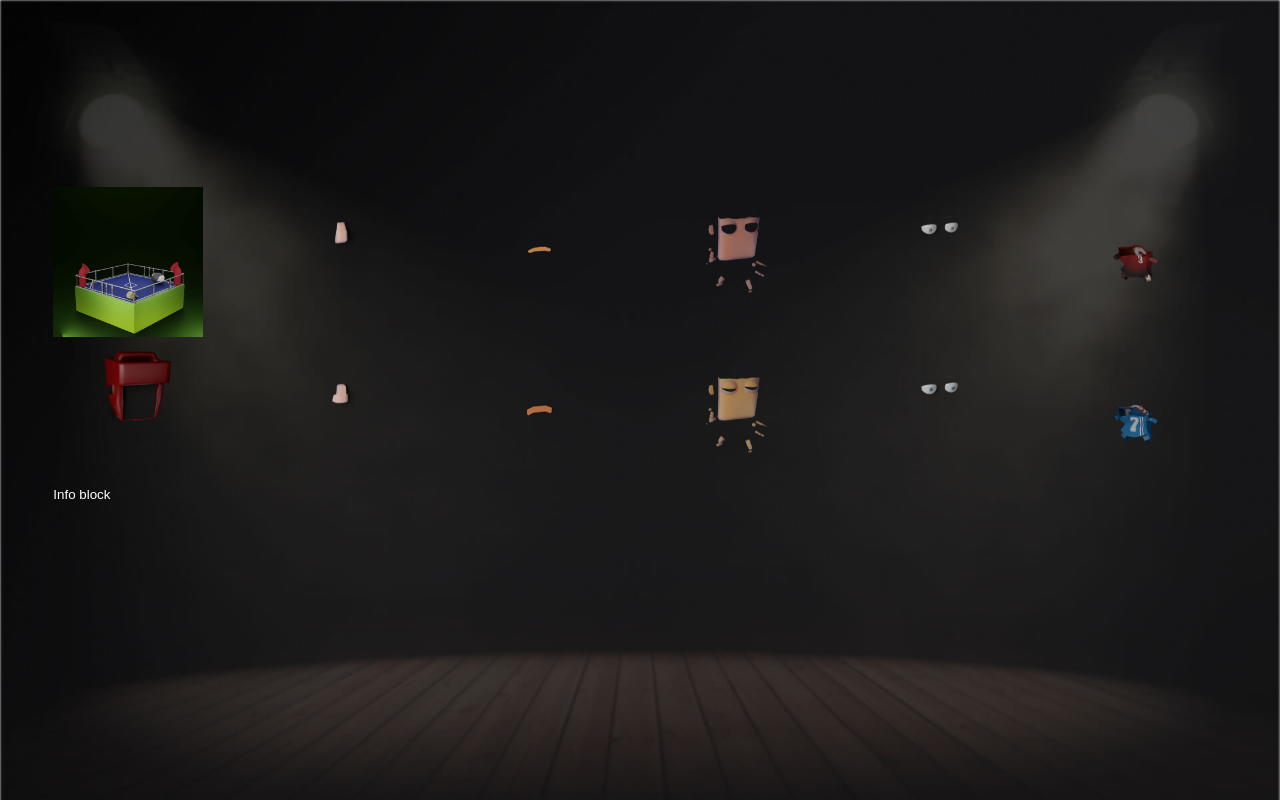
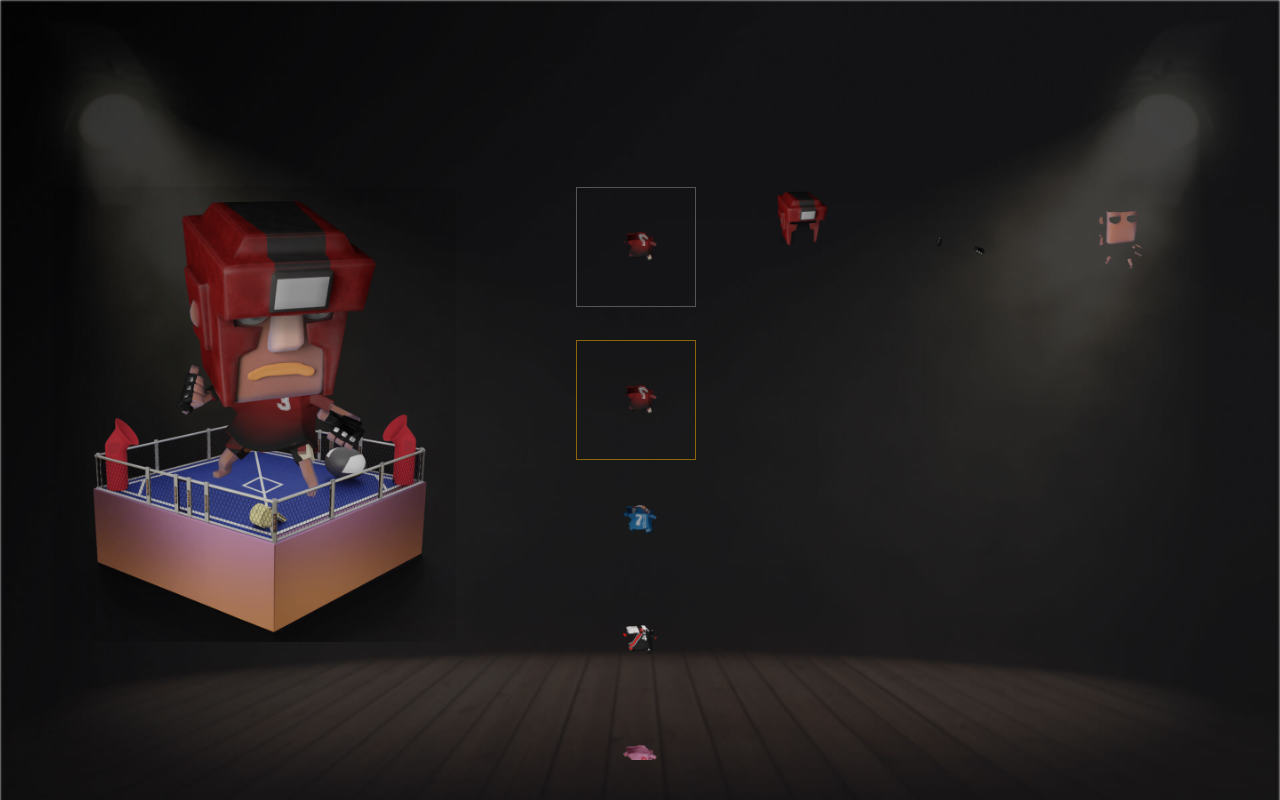
Before and after one commit to DevMinrat/romb-fitting-room, a React (Create React App) app: page / in a window 1280 px wide. Built offline with nearby package versions, Linux system fonts and the light colour scheme.

Commit message:
change sliders functional

```diff
--- a/public/data/items.json
+++ b/public/data/items.json
@@ -1,7 +1,65 @@
 [
   {
     "parentId": "1",
+    "parentName": "forms",
+    "zIndex": "5",
+    "items": [
+      {
+        "id": "1",
+        "name": "Форма 1",
+        "descr": "Full coverage face protection, multi-layered technology foam composition, open top and mesh ear coverings vent heat to keep cool.",
+        "imgUrl": "images/forms/Form_0001.png",
+        "characters": {
+          "speed": "+2%",
+          "strength": "+1%"
+        }
+      },
+      {
+        "id": "2",
+        "name": "Форма 2",
+        "descr": "Full coverage face protection, multi-layered technology foam composition, open top and mesh ear coverings vent heat to keep cool.",
+        "imgUrl": "images/forms/Form_0002.png",
+        "characters": {
+          "accuracy": "+3%",
+          "power": "+1%"
+        }
+      },
+      {
+        "id": "3",
+        "name": "Форма 3",
+        "descr": "Full coverage face protection, multi-layered technology foam composition, open top and mesh ear coverings vent heat to keep cool.",
+        "imgUrl": "images/forms/Form_0003.png",
+        "characters": {
+          "health": "+5%",
+          "power": "+1%",
+          "speed": "-2%"
+        }
+      },
+      {
+        "id": "4",
+        "name": "Форма 4",
+        "descr": "Full coverage face protection, multi-layered technology foam composition, open top and mesh ear coverings vent heat to keep cool.",
+        "imgUrl": "images/forms/Form_0004.png",
+        "characters": {
+          "health": "+1%"
+        }
+      },
+      {
+        "id": "5",
+        "name": "Форма 5",
+        "descr": "Full coverage face protection, multi-layered technology foam composition, open top and mesh ear coverings vent heat to keep cool.",
+        "imgUrl": "images/forms/Form_0005.png",
+        "characters": {
+          "health": "+3%",
+          "speed": "-2%"
+        }
+      }
+    ]
+  },
+  {
+    "parentId": "2",
     "parentName": "helmets",
+    "zIndex": "10",
     "items": [
       {
         "id": "1",
@@ -56,8 +114,107 @@
     ]
   },
   {
-    "parentId": "2",
+    "parentId": "3",
+    "parentName": "gloves",
+    "zIndex": "4",
+    "items": [
+      {
+        "id": "1",
+        "name": "Перчатки 1",
+        "descr": "Full coverage face protection, multi-layered technology foam composition, open top and mesh ear coverings vent heat to keep cool.",
+        "imgUrl": "images/gloves/gloves_0001.png",
+        "characters": {
+          "speed": "+2%",
+          "strength": "+1%"
+        }
+      },
+      {
+        "id": "2",
+        "name": "Перчатки 2",
+        "descr": "Full coverage face protection, multi-layered technology foam composition, open top and mesh ear coverings vent heat to keep cool.",
+        "imgUrl": "images/gloves/gloves_0002.png",
+        "characters": {
+          "accuracy": "+3%",
+          "power": "+1%"
+        }
+      },
+      {
+        "id": "3",
+        "name": "Перчатки 3",
+        "descr": "Full coverage face protection, multi-layered technology foam composition, open top and mesh ear coverings vent heat to keep cool.",
+        "imgUrl": "images/gloves/gloves_0003.png",
+        "characters": {
+          "health": "+5%",
+          "power": "+1%",
+          "speed": "-2%"
+        }
+      },
+      {
+        "id": "4",
+        "name": "Перчатки 4",
+        "descr": "Full coverage face protection, multi-layered technology foam composition, open top and mesh ear coverings vent heat to keep cool.",
+        "imgUrl": "images/gloves/gloves_0004.png",
+        "characters": {
+          "health": "+1%"
+        }
+      }
+    ]
+  },
+  {
+    "parentId": "4",
+    "parentName": "bodies",
+    "zIndex": "7",
+    "items": [
+      {
+        "id": "1",
+        "name": "Тело 1",
+        "descr": "Full coverage face protection, multi-layered technology foam composition, open top and mesh ear coverings vent heat to keep cool.",
+        "imgUrl": "images/bodies/Body_0001.png",
+        "race": "hybrid",
+        "characters": {
+          "speed": "+2%",
+          "strength": "+1%"
+        }
+      },
+      {
+        "id": "2",
+        "name": "Тело 2",
+        "descr": "Full coverage face protection, multi-layered technology foam composition, open top and mesh ear coverings vent heat to keep cool.",
+        "imgUrl": "images/bodies/Body_0002.png",
+        "race": "mongoloid",
+        "characters": {
+          "accuracy": "+3%",
+          "power": "+1%"
+        }
+      },
+      {
+        "id": "3",
+        "name": "Тело 3",
+        "descr": "Full coverage face protection, multi-layered technology foam composition, open top and mesh ear coverings vent heat to keep cool.",
+        "imgUrl": "images/bodies/Body_0003.png",
+        "race": "negroid",
+        "characters": {
+          "health": "+5%",
+          "power": "+1%",
+          "speed": "-2%"
+        }
+      },
+      {
+        "id": "4",
+        "name": "Тело 4",
+        "descr": "Full coverage face protection, multi-layered technology foam composition, open top and mesh ear coverings vent heat to keep cool.",
+        "imgUrl": "images/bodies/Body_0004.png",
+        "race": "caucasoid",
+        "characters": {
+          "health": "+1%"
+        }
+      }
+    ]
+  },
+  {
+    "parentId": "5",
     "parentName": "noses",
+    "zIndex": "9",
     "items": [
       {
         "id": "1",
@@ -238,8 +395,9 @@
     ]
   },
   {
-    "parentId": "3",
+    "parentId": "6",
     "parentName": "mouth",
+    "zIndex": "8",
     "items": [
       {
         "id": "1",
@@ -284,58 +442,9 @@
     ]
   },
   {
-    "parentId": "4",
-    "parentName": "bodies",
-    "items": [
-      {
-        "id": "1",
-        "name": "Тело 1",
-        "descr": "Full coverage face protection, multi-layered technology foam composition, open top and mesh ear coverings vent heat to keep cool.",
-        "imgUrl": "images/bodies/Body_0001.png",
-        "race": "hybrid",
-        "characters": {
-          "speed": "+2%",
-          "strength": "+1%"
-        }
-      },
-      {
-        "id": "2",
-        "name": "Тело 2",
-        "descr": "Full coverage face protection, multi-layered technology foam composition, open top and mesh ear coverings vent heat to keep cool.",
-        "imgUrl": "images/bodies/Body_0002.png",
-        "race": "mongoloid",
-        "characters": {
-          "accuracy": "+3%",
-          "power": "+1%"
-        }
-      },
-      {
-        "id": "3",
-        "name": "Тело 3",
-        "descr": "Full coverage face protection, multi-layered technology foam composition, open top and mesh ear coverings vent heat to keep cool.",
-        "imgUrl": "images/bodies/Body_0003.png",
-        "race": "negroid",
-        "characters": {
-          "health": "+5%",
-          "power": "+1%",
-          "speed": "-2%"
-        }
-      },
-      {
-        "id": "4",
-        "name": "Тело 4",
-        "descr": "Full coverage face protection, multi-layered technology foam composition, open top and mesh ear coverings vent heat to keep cool.",
-        "imgUrl": "images/bodies/Body_0004.png",
-        "race": "caucasoid",
-        "characters": {
-          "health": "+1%"
-        }
-      }
-    ]
-  },
-  {
-    "parentId": "5",
+    "parentId": "7",
     "parentName": "eyes",
+    "zIndex": "6",
     "items": [
       {
         "id": "1",
@@ -380,166 +489,9 @@
     ]
   },
   {
-    "parentId": "6",
-    "parentName": "forms",
-    "items": [
-      {
-        "id": "1",
-        "name": "Форма 1",
-        "descr": "Full coverage face protection, multi-layered technology foam composition, open top and mesh ear coverings vent heat to keep cool.",
-        "imgUrl": "images/forms/Form_0001.png",
-        "characters": {
-          "speed": "+2%",
-          "strength": "+1%"
-        }
-      },
-      {
-        "id": "2",
-        "name": "Форма 2",
-        "descr": "Full coverage face protection, multi-layered technology foam composition, open top and mesh ear coverings vent heat to keep cool.",
-        "imgUrl": "images/forms/Form_0002.png",
-        "characters": {
-          "accuracy": "+3%",
-          "power": "+1%"
-        }
-      },
-      {
-        "id": "3",
-        "name": "Форма 3",
-        "descr": "Full coverage face protection, multi-layered technology foam composition, open top and mesh ear coverings vent heat to keep cool.",
-        "imgUrl": "images/forms/Form_0003.png",
-        "characters": {
-          "health": "+5%",
-          "power": "+1%",
-          "speed": "-2%"
-        }
-      },
-      {
-        "id": "4",
-        "name": "Форма 4",
-        "descr": "Full coverage face protection, multi-layered technology foam composition, open top and mesh ear coverings vent heat to keep cool.",
-        "imgUrl": "images/forms/Form_0004.png",
-        "characters": {
-          "health": "+1%"
-        }
-      },
-      {
-        "id": "5",
-        "name": "Форма 5",
-        "descr": "Full coverage face protection, multi-layered technology foam composition, open top and mesh ear coverings vent heat to keep cool.",
-        "imgUrl": "images/forms/Form_0005.png",
-        "characters": {
-          "health": "+3%",
-          "speed": "-2%"
-        }
-      }
-    ]
-  },
-  {
-    "parentId": "7",
-    "parentName": "gloves",
-    "items": [
-      {
-        "id": "1",
-        "name": "Перчатки 1",
-        "descr": "Full coverage face protection, multi-layered technology foam composition, open top and mesh ear coverings vent heat to keep cool.",
-        "imgUrl": "images/gloves/gloves_0001.png",
-        "characters": {
-          "speed": "+2%",
-          "strength": "+1%"
-        }
-      },
-      {
-        "id": "2",
-        "name": "Перчатки 2",
-        "descr": "Full coverage face protection, multi-layered technology foam composition, open top and mesh ear coverings vent heat to keep cool.",
-        "imgUrl": "images/gloves/gloves_0002.png",
-        "characters": {
-          "accuracy": "+3%",
-          "power": "+1%"
-        }
-      },
-      {
-        "id": "3",
-        "name": "Перчатки 3",
-        "descr": "Full coverage face protection, multi-layered technology foam composition, open top and mesh ear coverings vent heat to keep cool.",
-        "imgUrl": "images/gloves/gloves_0003.png",
-        "characters": {
-          "health": "+5%",
-          "power": "+1%",
-          "speed": "-2%"
-        }
-      },
-      {
-        "id": "4",
-        "name": "Перчатки 4",
-        "descr": "Full coverage face protection, multi-layered technology foam composition, open top and mesh ear coverings vent heat to keep cool.",
-        "imgUrl": "images/gloves/gloves_0004.png",
-        "characters": {
-          "health": "+1%"
-        }
-      },
-      {
-        "id": "5",
-        "name": "Шлем 5",
-        "descr": "Full coverage face protection, multi-layered technology foam composition, open top and mesh ear coverings vent heat to keep cool.",
-        "imgUrl": "images/helmets/Helmet_0005.png",
-        "characters": {
-          "health": "+3%",
-          "speed": "-2%"
-        }
-      }
-    ]
-  },
-  {
     "parentId": "8",
-    "parentName": "backgrounds",
-    "items": [
-      {
-        "id": "1",
-        "name": "Фон 1",
-        "descr": "Full coverage face protection, multi-layered technology foam composition, open top and mesh ear coverings vent heat to keep cool.",
-        "imgUrl": "images/backgrounds/Background_0001.png",
-        "characters": {
-          "speed": "+2%",
-          "strength": "+1%"
-        }
-      },
-      {
-        "id": "2",
-        "name": "Фон 2",
-        "descr": "Full coverage face protection, multi-layered technology foam composition, open top and mesh ear coverings vent heat to keep cool.",
-        "imgUrl": "images/backgrounds/Background_0002.png",
-        "characters": {
-          "accuracy": "+3%",
-          "power": "+1%"
-        }
-      },
-      {
-        "id": "3",
-        "name": "Фон 3",
-        "descr": "Full coverage face protection, multi-layered technology foam composition, open top and mesh ear coverings vent heat to keep cool.",
-        "imgUrl": "images/backgrounds/Background_0003.png",
-        "characters": {
-          "health": "+5%",
-          "power": "+1%",
-          "speed": "-2%"
-        }
-      },
-      {
-        "id": "4",
-        "name": "Фон 4",
-        "descr": "Full coverage face protection, multi-layered technology foam composition, open top and mesh ear coverings vent heat to keep cool.",
-        "imgUrl": "images/backgrounds/Background_0004.png",
-        "characters": {
-          "health": "+1%"
-        }
-      }
-    ]
-  },
-  {
-    "parentId": "9",
     "parentName": "fields",
+    "zIndex": "3",
     "items": [
       {
         "id": "1",
--- a/src/App.js
+++ b/src/App.js
@@ -8,6 +8,7 @@ import AppContext from "./context";
 import setFirstSelectedItems from "./selectedItemsStore";
 
 import "swiper/css";
+import "swiper/css/effect-fade";
 import "./scss/app.scss";
 
 setFirstSelectedItems();
@@ -46,7 +47,7 @@ function App() {
           <div className="fitting-room__inner">
             <Fighter />
             <Slider onChangePart={onChangePart} />
-            <Info />
+            {/* <Info /> */}
           </div>
         </div>
       </div>
--- a/src/components/Fighter.jsx
+++ b/src/components/Fighter.jsx
@@ -5,18 +5,17 @@ function Fighter() {
   const { selItems, sliderItems } = React.useContext(AppContext);
 
   return (
-    <div className="figther">
+    <div className="fitting-figther">
       {selItems.map((el, index) => {
-        console.log(sliderItems);
-        // return <p key={index}>{el.id}</p>;
         return (
           <img
             key={index}
             src={sliderItems[index].items[el.id].imgUrl}
             alt={sliderItems[el.id].name}
-            width={150}
-            height={150}
-            style={{ position: "absolute", zIndex: `${index - 1}` }}
+            style={{
+              position: "absolute",
+              zIndex: `${sliderItems[index].zIndex}`,
+            }}
           />
         );
       })}
--- a/src/components/Slider.jsx
+++ b/src/components/Slider.jsx
@@ -1,49 +1,60 @@
 import React from "react";
 import { Swiper, SwiperSlide } from "swiper/react";
+
 import AppContext from "../context";
 
 let currentPart = 0;
 
 function Slider({ onChangePart }) {
   const { selItems, sliderItems } = React.useContext(AppContext);
+  const [selectedSlide, setCurSlider] = React.useState([]);
+
+  React.useEffect(() => {
+    setCurSlider(currentPart);
+  }, []);
 
   const setCurrentPart = (activeSlide) => {
     currentPart = activeSlide;
+    setCurSlider(currentPart);
   };
 
   const setItemId = (swiper, obj) => {
-    let activeSlide = swiper.activeIndex + 1;
-    console.log(obj, currentPart);
-    console.log(obj[currentPart]);
+    let activeSlide = swiper.activeIndex;
     obj[currentPart].id = activeSlide;
 
     return obj;
   };
-
+  if (sliderItems.length) {
     return (
-    <div>
+      <div className="fitting-slider">
         <Swiper
-        spaceBetween={50}
-        slidesPerView={4}
+          className="fitting-slider__parts"
+          spaceBetween={40}
+          slidesPerView={"auto"}
+          effect="EffectFade"
           onSlideChange={(swiper) => setCurrentPart(swiper.activeIndex)}
           onSwiper={(swiper) => setCurrentPart(swiper.activeIndex)}
-        className="partsSlider"
         >
           {sliderItems.map((item, index) => {
             return (
               <SwiperSlide key={item.parentId}>
+                <img src={item.items[selItems[index].id].imgUrl} alt="" />
+              </SwiperSlide>
+            );
+          })}
+        </Swiper>
+        <div className="fitting-slider__variables-wrapper">
           <Swiper
-                spaceBetween={10}
-                slidesPerView={4}
+            spaceBetween={0}
+            slidesPerView={"auto"}
             direction="vertical"
-                mousewheel={true}
             onSlideChange={(swiper) =>
               onChangePart(setItemId(swiper, selItems))
             }
-                // onSwiper={(swiper) => console.log(swiper)}
-                className="variablesSlider"
+            onSwiper={(swiper) => onChangePart(setItemId(swiper, selItems))}
+            className="fitting-slider__variables"
           >
-                {sliderItems[index].items.map((item, index) => {
+            {sliderItems[selectedSlide].items.map((item, index) => {
               return (
                 <SwiperSlide key={item.id}>
                   <img src={item.imgUrl} alt="" />
@@ -51,12 +62,10 @@ function Slider({ onChangePart }) {
               );
             })}
           </Swiper>
-            </SwiperSlide>
-          );
-        })}
-      </Swiper>
+        </div>
       </div>
     );
   }
+}
 
 export default Slider;
--- a/src/scss/app.scss
+++ b/src/scss/app.scss
@@ -18,29 +18,98 @@
   }
 }
 
-.figther {
-  position: absolute;
+.fitting-room__inner {
+  display: flex;
+  align-items: flex-start;
 }
 
-.variablesSlider .swiper-slide {
-  width: 150px !important;
-  height: 150px !important;
+.fitting-figther {
+  position: relative;
+
+  width: 68.3rem;
+  height: 68.3rem;
+
+  margin-right: 18rem;
 
   img {
-    width: 155px;
-    height: 155px;
+    width: 100%;
+    height: 100%;
+
+    object-fit: cover;
   }
 }
-.partsSlider {
-  height: 300px;
+
+.fitting-slider {
+  width: 100%;
+  max-width: 97.6rem;
+  height: 86rem;
+
+  overflow: hidden;
+}
+
+.fitting-slider__parts {
+  width: 100%;
+  max-width: 18rem;
+  height: 18rem;
+
+  overflow: visible;
+
+  margin: 0;
+  margin-bottom: 5rem;
 
   .swiper-slide {
-    width: 150px !important;
-    height: 150px !important;
+    box-sizing: border-box;
+
+    width: 18rem;
+    height: 18rem;
+
+    border: 0.2rem solid transparent;
+
+    &-active {
+      //   background: #0b0b0b;
+      border-color: #565555;
+    }
 
     img {
-      width: 155px;
-      height: 155px;
+      width: 100%;
+      height: 100%;
+
+      object-fit: cover;
     }
   }
 }
+.fitting-slider__variables-wrapper {
+  width: 18rem;
+  height: 65rem;
+
+  overflow: hidden;
+}
+.fitting-slider__variables {
+  width: 100%;
+  max-width: 18rem;
+  height: 18rem;
+
+  overflow: visible;
+
+  margin: 0;
+
+  .swiper-slide {
+    box-sizing: border-box;
+
+    width: 18rem;
+    height: 18rem;
+
+    border: 0.2rem solid transparent;
+
+    img {
+      width: 100%;
+      height: 100%;
+
+      object-fit: cover;
+    }
+  }
+
+  .swiper-slide-active {
+    border-color: rgba(255, 180, 0, 0.5);
+  }
+}
```
Also changed, not shown: src/selectedItemsStore.js (+8 -11 lines). Lines whose indentation alone changed are shown as unchanged.
